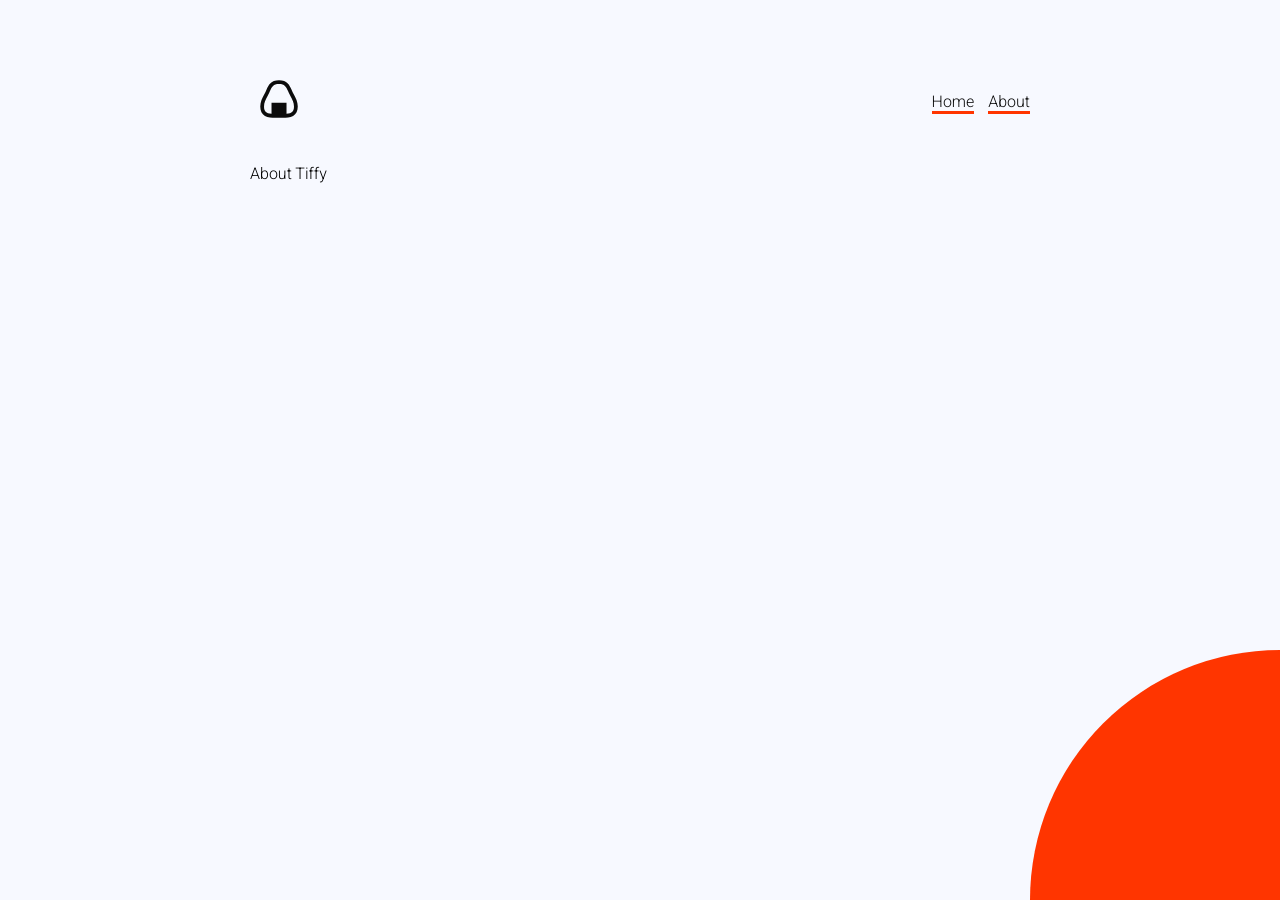
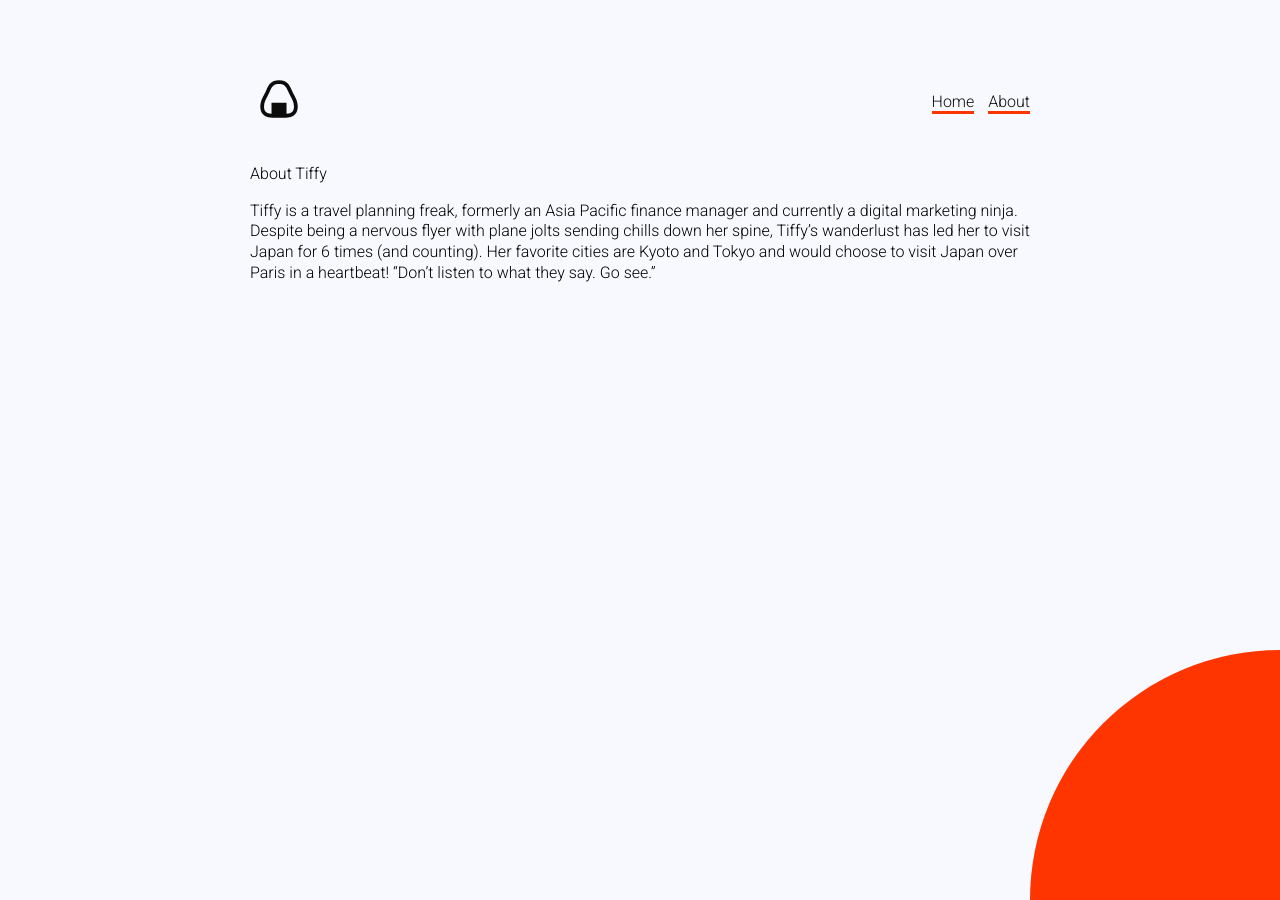
Before and after one commit to peterlunglum/anightinjapan, a Jekyll site: the page built from about.md, in a window 1280 px wide. Built offline with Jekyll 4.4.1, drawn with Linux system fonts in a browser that asks for light colours.

Commit message:
Updated About

```diff
--- a/about.md
+++ b/about.md
@@ -5,3 +5,6 @@
 ---
 
 About Tiffy
+
+Tiffy is a travel planning freak, formerly an Asia Pacific finance manager and currently a digital marketing ninja. Despite being a nervous flyer with plane jolts sending chills down her spine, Tiffy’s wanderlust has led her to visit Japan for 6 times (and counting). Her favorite cities are Kyoto and Tokyo and would choose to visit Japan over Paris in a heartbeat!
+“Don't listen to what they say. Go see.”
```
